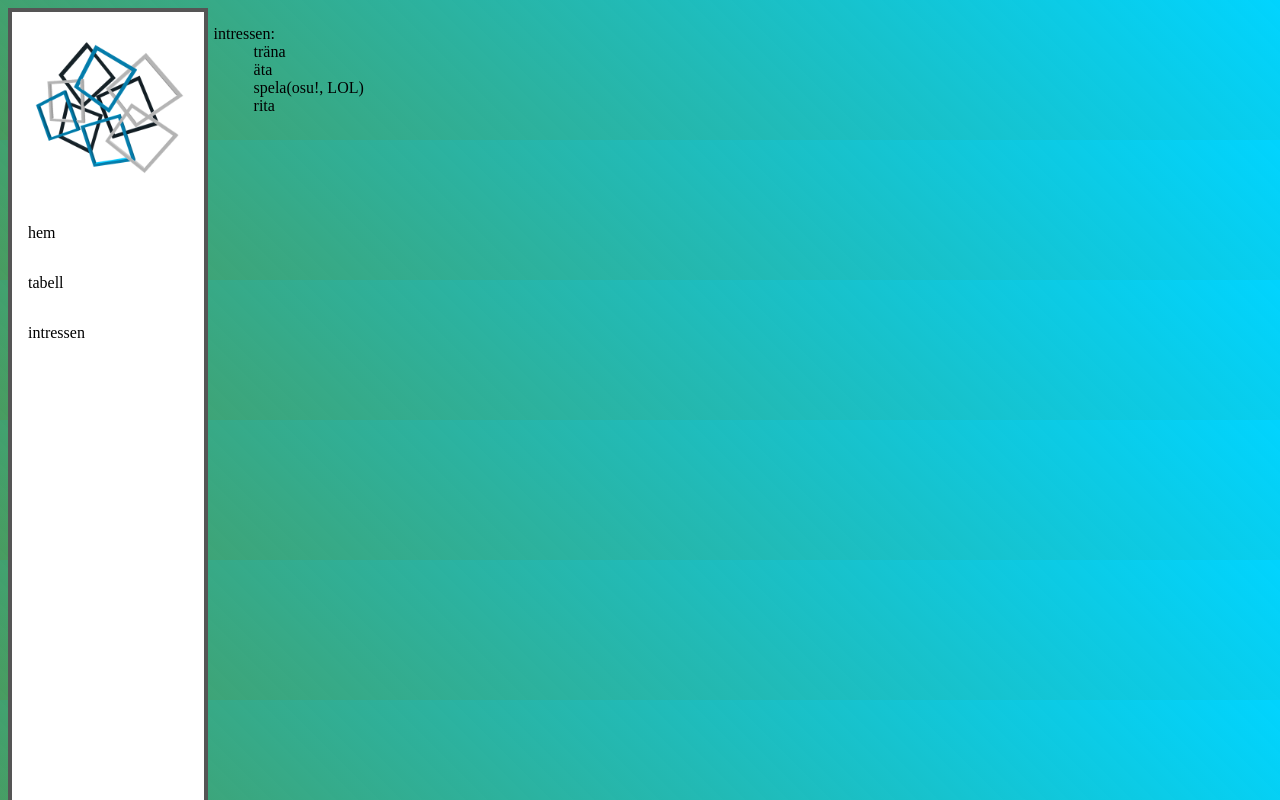
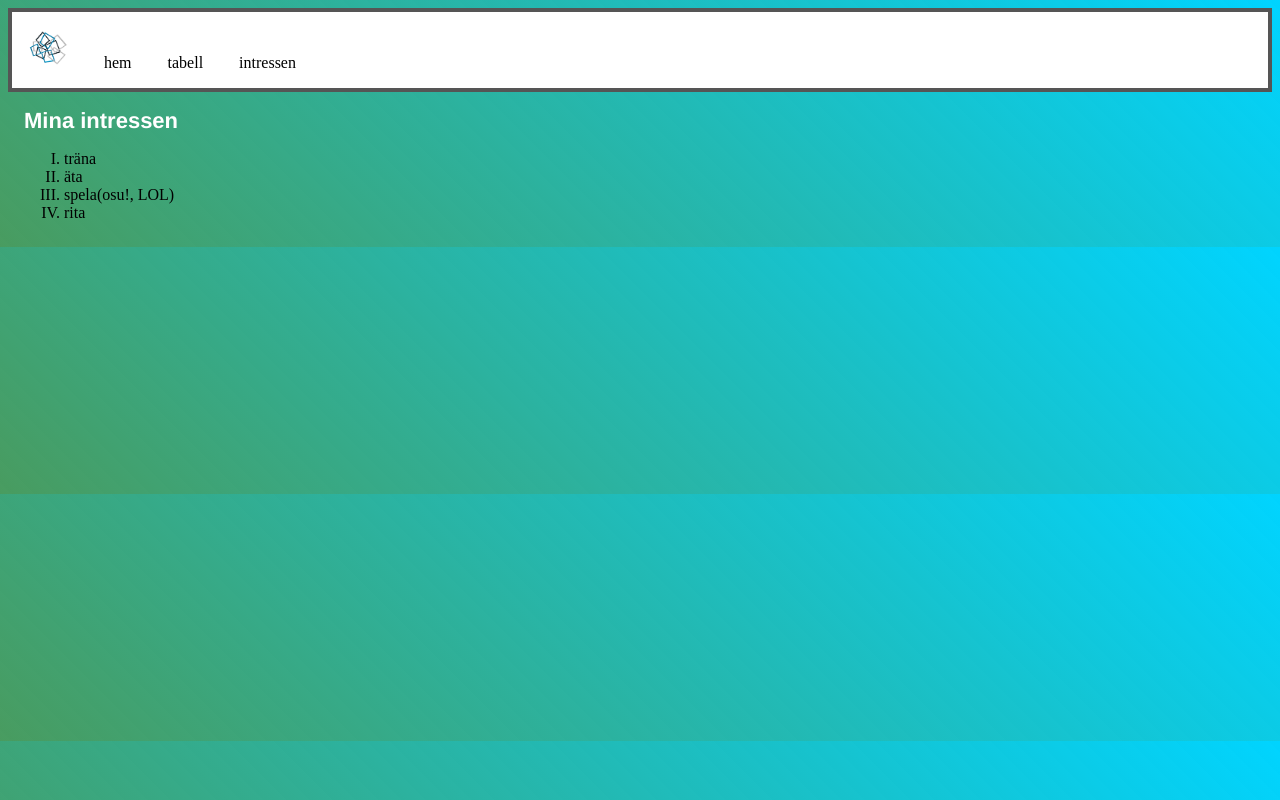
Before and after one commit to Blin113/Webbplats, a plain HTML site: page intressen.html in a window 1280 px wide. Drawn offline with Linux system fonts and the light colour scheme.

Commit message:
Add files via upload

```diff
--- a/intressen.html
+++ b/intressen.html
@@ -11,24 +11,28 @@
 
     <body>
 
-        <div class ="sidebar">
-            <a href ="https://osu.ppy.sh/home" target="_blank"><img class= "picsize" src="box.png" alt="My blood, sweat and tears"></a>
-            <a href ="index.html">hem</a>
-            <a href ="webtabell.html">tabell</a>
-            <a href ="intressen.html">intressen</a>
-        </div>
+        <nav class ="topnav">   <!--sidebar länkar-->
+            <ul>
+                <li><a href ="https://osu.ppy.sh/home" target="_blank"><img class= "picsize" src="box.png" alt="My blood, sweat and                                     tears"></a></li>
+                <li><a href ="index.html">hem</a></li>
+                <li><a href ="webtabell.html">tabell</a></li>
+                <li><a href ="intressen.html">intressen</a></li>
+            </ul>
+        </nav>
 
 
 
       <div class = "content">
 
-                <dl>
-                    <dt>intressen:</dt>
-                    <dd>träna</dd>
-                    <dd>äta</dd>
-                    <dd>spela(osu!, LOL)</dd>
-                    <dd>rita</dd>
-               </dl>
+
+          <h1>Mina intressen</h1>
+
+                <ol type="I" start="1">
+                    <li>träna</li>
+                    <li>äta</li>
+                    <li>spela(osu!, LOL)</li>
+                    <li>rita</li>
+               </ol>
 
         </div>
 
--- a/web.css
+++ b/web.css
@@ -1,48 +1,61 @@
 /*...............sidebar css...............*/
 
-    .sidebar {
+    .topnav {                          /*hur sidebaren ska se ut*/
         margin: 0;
         padding: 0;
-        width: 15%;
         background-color: white;
-        position: fixed;
-        height: 100%;
+        position: relative;
         overflow: auto;
 		border: 4px solid #555;
+        text-align: left;
+
     }
 
-    div.content{
-        margin-left: 15%;
+    .topnav ul{
+        margin:0;
+        padding:0;
+    }
+
+     div.content{                            /*position av sidans innehåll*/
         padding: 1px 16px;
         height: 100%;
     }
 
-    .sidebar a{
+    .topnav li{
+        display: inline-block;
+        margin:0px;
+    }
+
+    .topnav a{                             /*text och block attribut*/
         display: block;
         padding: 16px;
         color: black;
         text-decoration: none;
     }
 
-    .sidebar a.active {
+    .topnav a.active {                         /*hover effekter*/
         background-color: #4CAF50;
         color: white;
     }
 
-    .sidebar a:hover:not(.active) {
+    .topnav a:hover:not(.active) {              /*hover effekter*/
         background-color: #555;
         color: white;
     }
 
+	.picsize{                      /*sidebar bildens dimensioner så den passar*/
+		width: 40px;
+        height: 40px;
+	}
 
 /*...............website...............*/
 
-    body{
+    body{                           /*bakgrundsfärg*/
         background: rgb(2,0,36);
         background: linear-gradient(45deg, rgba(2,0,36,1) 0%, rgba(9,121,40,0.7413340336134453) 0%, rgba(0,212,255,1) 100%);
     }
 
-    h1{
+    h1{                                     /*text attributer*/
         font-family: "helvetica";
         font-size: 22px;
         color: #ffffff;
@@ -55,7 +68,7 @@
         opacity: 0.7;
     }
 
-    .picopacity{
+    .picopacity{                            /*bild attribut(teknikum)*/
         opacity: 0.7;
     }
 
@@ -64,7 +77,7 @@
         border-radius: 50%;
     }
 
-    .textp{
+    .textp{                             /*text attributer*/
         background-color: #9CCFB8;
         color: #0A4F30;
         text-align: center;
@@ -79,30 +92,27 @@
 		border-color:#287EC7;
     }
 
-	.picsize{
-		width: 100%;
-	}
 /*...................tabell css........................*/
 
 
 div.del1{}
 
-    .del1 table, th, td{
+    .del1 table, th, td{                /*tabell border*/
 		border: 1px solid black;
 		border-collapse: collapse;
 		width: 500px;
 	}
 
-	.del1 tr:nth-child(even) {
+	.del1 tr:nth-child(even) {         /*zebra*/
 		background-color: lightgrey;
 	}
 
-	.del1 tr:nth-child(odd) {
+	.del1 tr:nth-child(odd) {          /*zebra*/
 		background-color: lightblue;
         color: white;
 	}
 
-	.del1 .textl{
+	.del1 .textl{                          /*text positionering i tabell*/
 		text-align: left;
 	}
 
@@ -114,7 +124,7 @@ div.del1{}
 		text-align: center;
 	}
 
-    .del1 tr:nth-child(1){
+    .del1 tr:nth-child(1){              /*översta raden i tabellen*/
         background-color: purple;
         color: white;
     }
```
Also changed, not shown: index.html (+11 -10 lines), webtabell.html (+12 -6 lines).
